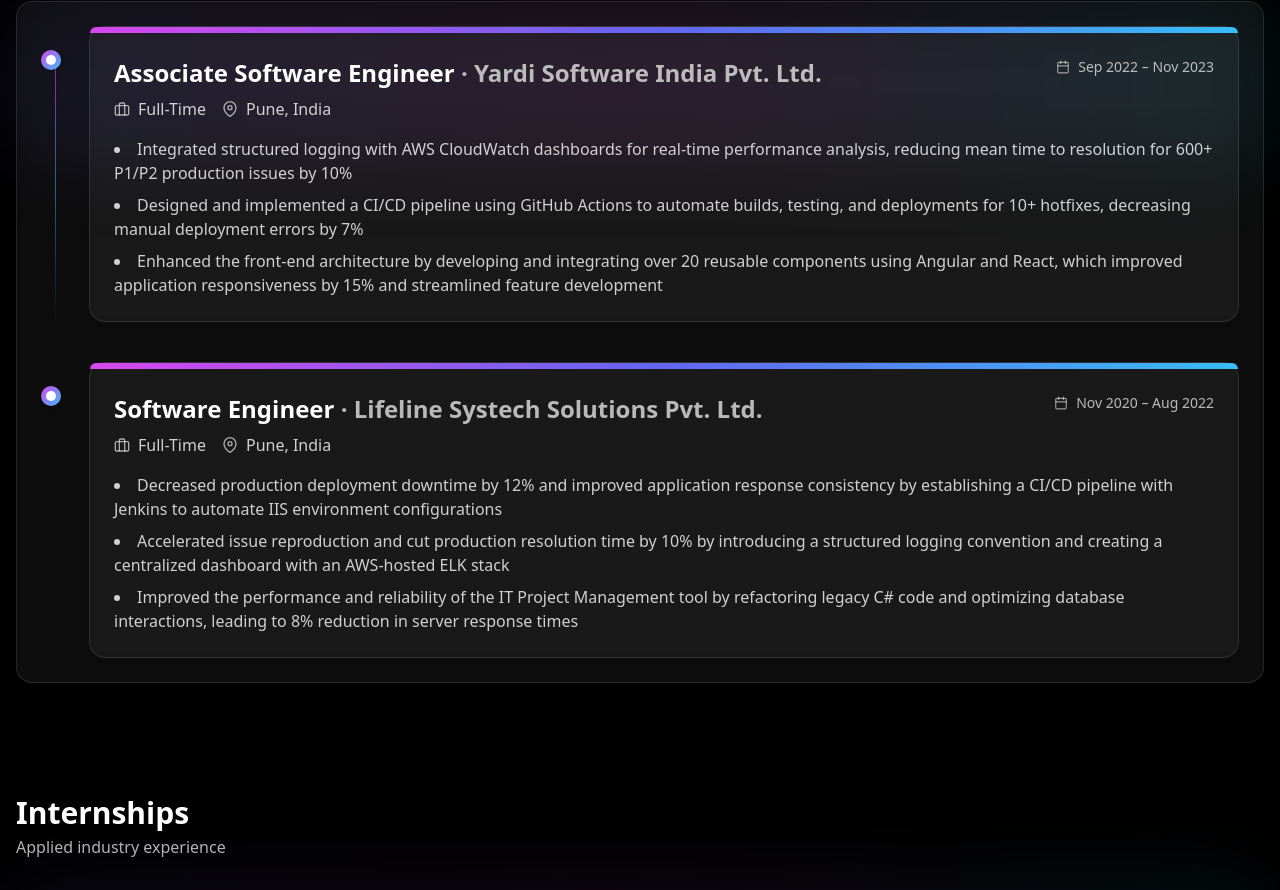
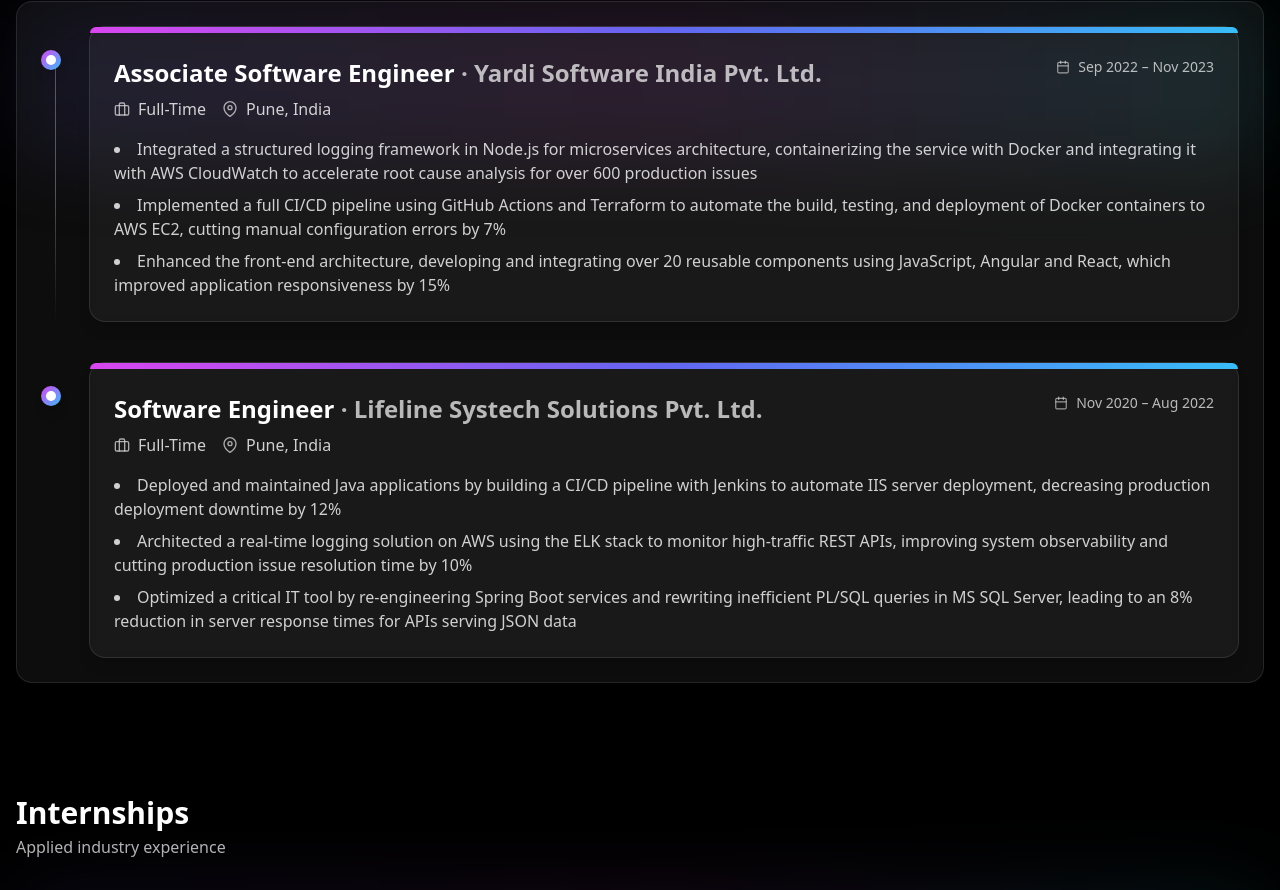
Before and after one commit to Onkar97/onkar-portfolio, a React (Create React App) app: page / in a window 1280 px wide. Shown: the part 2927-3817 px from the top of the page. Built offline with nearby package versions, Linux system fonts and the light colour scheme.

Commit message:
Modifed Work Experience

```diff
--- a/src/newui/WorkTimeline.jsx
+++ b/src/newui/WorkTimeline.jsx
@@ -8,9 +8,9 @@ const work = [
     location: "Pune, India",
     period: "Sep 2022 – Nov 2023",
     bullets: [
-      "Integrated structured logging with AWS CloudWatch dashboards for real-time performance analysis, reducing mean time to resolution for 600+ P1/P2 production issues by 10%",
-      "Designed and implemented a CI/CD pipeline using GitHub Actions to automate builds, testing, and deployments for 10+ hotfixes, decreasing manual deployment errors by 7%",
-      "Enhanced the front-end architecture by developing and integrating over 20 reusable components using Angular and React, which improved application responsiveness by 15% and streamlined feature development",
+      "Integrated a structured logging framework in Node.js for microservices architecture, containerizing the service with Docker and integrating it with AWS CloudWatch to accelerate root cause analysis for over 600 production issues",
+      "Implemented a full CI/CD pipeline using GitHub Actions and Terraform to automate the build, testing, and deployment of Docker containers to AWS EC2, cutting manual configuration errors by 7%",
+      "Enhanced the front-end architecture, developing and integrating over 20 reusable components using JavaScript, Angular and React, which improved application responsiveness by 15%",
     ],
   },
   {
@@ -19,9 +19,9 @@ const work = [
     location: "Pune, India",
     period: "Nov 2020 – Aug 2022",
     bullets: [
-      "Decreased production deployment downtime by 12% and improved application response consistency by establishing a CI/CD pipeline with Jenkins to automate IIS environment configurations",
-      "Accelerated issue reproduction and cut production resolution time by 10% by introducing a structured logging convention and creating a centralized dashboard with an AWS-hosted ELK stack",
-      "Improved the performance and reliability of the IT Project Management tool by refactoring legacy C# code and optimizing database interactions, leading to 8% reduction in server response times",
+      "Deployed and maintained Java applications by building a CI/CD pipeline with Jenkins to automate IIS server deployment, decreasing production deployment downtime by 12%",
+      "Architected a real-time logging solution on AWS using the ELK stack to monitor high-traffic REST APIs, improving system observability and cutting production issue resolution time by 10%",
+      "Optimized a critical IT tool by re-engineering Spring Boot services and rewriting inefficient PL/SQL queries in MS SQL Server, leading to an 8% reduction in server response times for APIs serving JSON data",
     ],
   },
 ];
```
